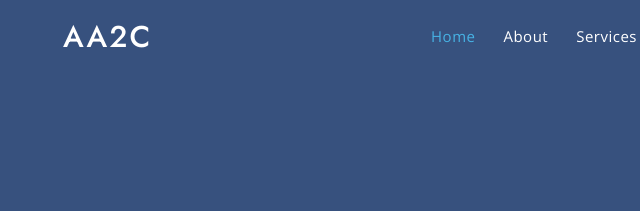
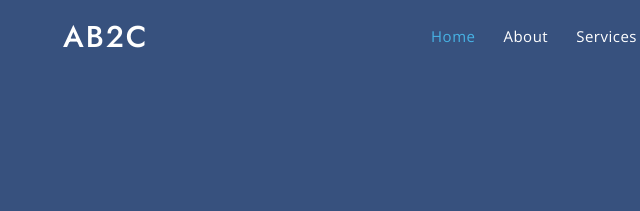
Before and after one commit to 786Mohammadshahruk/AB2C, a plain HTML site: page index.html in a window 1280 px wide. Shown: the top 211 px of the page, 22-662 px from the left. Drawn offline with nearby package versions, Linux system fonts and the light colour scheme.

Commit message:
Shahruk Commit

```diff
--- a/index.html
+++ b/index.html
@@ -42,7 +42,7 @@
   <header id="header" class="fixed-top ">
     <div class="container d-flex align-items-center">
 
-      <h1 class="logo mr-auto"><a href="index.html">AA2C</a></h1>
+      <h1 class="logo mr-auto"><a href="index.html">AB2C</a></h1>
       <!-- Uncomment below if you prefer to use an image logo -->
       <!-- <a href="index.html" class="logo mr-auto"><img src="assets/img/logo.png" alt="" class="img-fluid"></a>-->
 
```
